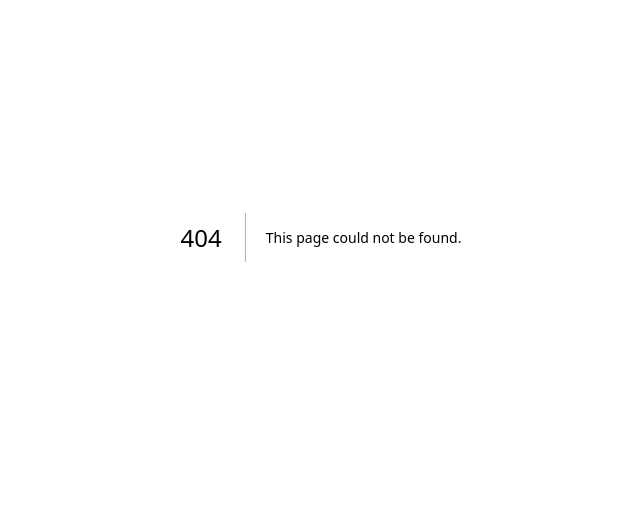
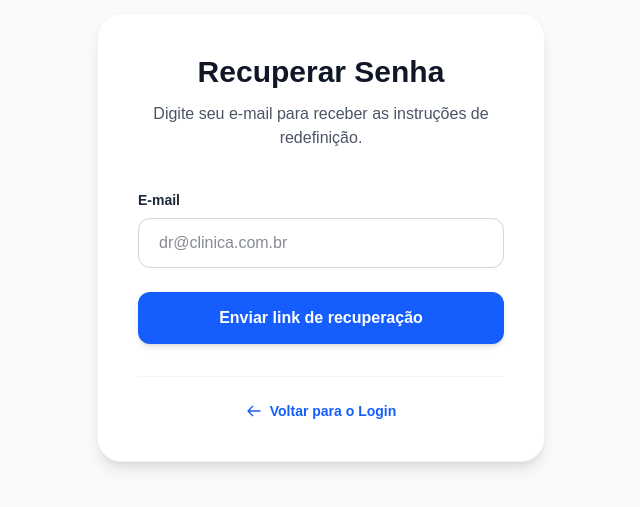
Before and after one commit to pedroso-dev/dental-ia-web, a Next.js app: page /forgot-password in a window 1280 px wide. Before the commit this address had no page. Shown: the part 163-670 px from the top of the page, without its empty margins (319-959 px from the left). Built offline with nearby package versions, Linux system fonts and the light colour scheme; no server answers.

Commit message:
feat: add password recovery

```diff
--- /dev/null
+++ b/src/app/forgot-password/page.tsx
@@ -0,0 +1,135 @@
+"use client";
+
+import { useState } from "react";
+import { createClient } from "@/utils/supabase/client";
+import Link from "next/link";
+
+export default function ForgotPasswordPage() {
+  const [email, setEmail] = useState("");
+  const [message, setMessage] = useState("");
+  const [error, setError] = useState("");
+  const [isLoading, setIsLoading] = useState(false);
+
+  const supabase = createClient();
+
+  const handleResetPassword = async (e: React.FormEvent) => {
+    e.preventDefault();
+    setIsLoading(true);
+    setMessage("");
+    setError("");
+
+    const { error } = await supabase.auth.resetPasswordForEmail(email, {
+      redirectTo: `${window.location.origin}/update-password`,
+    });
+
+    if (error) {
+      setError(error.message);
+    } else {
+      setMessage(
+        "Se este e-mail estiver cadastrado, você receberá um link de recuperação em instantes.",
+      );
+    }
+    setIsLoading(false);
+  };
+
+  return (
+    <div className="min-h-screen bg-gray-50 flex flex-col justify-center items-center p-4">
+      <div className="max-w-md w-full bg-white p-10 rounded-3xl shadow-lg border border-gray-100">
+        <h2 className="text-3xl font-bold text-gray-900 text-center mb-3">
+          Recuperar Senha
+        </h2>
+        <p className="text-gray-600 text-base text-center mb-10">
+          Digite seu e-mail para receber as instruções de redefinição.
+        </p>
+
+        <form onSubmit={handleResetPassword} className="space-y-6">
+          {error && (
+            <div className="p-4 bg-red-100 text-red-900 text-sm rounded-xl border border-red-200 flex items-start gap-3 shadow-inner">
+              <svg
+                className="w-5 h-5 text-red-600 mt-0.5 shrink-0"
+                fill="none"
+                viewBox="0 0 24 24"
+                stroke="currentColor"
+              >
+                <path
+                  strokeLinecap="round"
+                  strokeLinejoin="round"
+                  strokeWidth={2}
+                  d="M10 14l2-2m0 0l2-2m-2 2l-2-2m2 2l2 2m7-2a9 9 0 11-18 0 9 9 0 0118 0z"
+                />
+              </svg>
+              <span>{error}</span>
+            </div>
+          )}
+
+          {message && (
+            <div className="p-4 bg-green-100 text-green-900 text-sm rounded-xl border border-green-200 flex items-start gap-3 shadow-inner transition-all animate-fade-in">
+              <svg
+                className="w-5 h-5 text-green-600 mt-0.5 shrink-0"
+                fill="none"
+                viewBox="0 0 24 24"
+                stroke="currentColor"
+              >
+                <path
+                  strokeLinecap="round"
+                  strokeLinejoin="round"
+                  strokeWidth={2}
+                  d="M9 12l2 2 4-4m6 2a9 9 0 11-18 0 9 9 0 0118 0z"
+                />
+              </svg>
+              <span>{message}</span>
+            </div>
+          )}
+
+          <div>
+            <label
+              htmlFor="email"
+              className="block text-sm font-semibold text-gray-800 mb-2"
+            >
+              E-mail
+            </label>
+            <input
+              id="email"
+              type="email"
+              required
+              className="w-full px-5 py-3 border border-gray-300 rounded-xl focus:ring-2 focus:ring-blue-500 focus:border-blue-500 outline-none transition-all text-gray-900"
+              value={email}
+              onChange={(e) => setEmail(e.target.value)}
+              placeholder="dr@clinica.com.br"
+            />
+          </div>
+
+          <button
+            type="submit"
+            disabled={isLoading}
+            className="w-full bg-blue-600 text-white font-semibold py-3.5 rounded-xl hover:bg-blue-700 transition-colors disabled:opacity-70 disabled:cursor-not-allowed shadow-md hover:shadow-lg"
+          >
+            {isLoading ? "Enviando..." : "Enviar link de recuperação"}
+          </button>
+        </form>
+
+        <div className="mt-8 text-center pt-6 border-t border-gray-100">
+          <Link
+            href="/login"
+            className="text-sm text-blue-600 font-semibold hover:text-blue-500 hover:underline flex items-center justify-center gap-2"
+          >
+            <svg
+              className="w-4 h-4"
+              fill="none"
+              viewBox="0 0 24 24"
+              stroke="currentColor"
+            >
+              <path
+                strokeLinecap="round"
+                strokeLinejoin="round"
+                strokeWidth={2}
+                d="M10 19l-7-7m0 0l7-7m-7 7h18"
+              />
+            </svg>
+            Voltar para o Login
+          </Link>
+        </div>
+      </div>
+    </div>
+  );
+}
--- a/src/app/login/page.tsx
+++ b/src/app/login/page.tsx
@@ -3,7 +3,7 @@
 import { useState, useEffect } from "react";
 import { useRouter } from "next/navigation";
 import { createClient } from "@/utils/supabase/client";
-import Link from "next/link"; // NOVO: Importação do Link
+import Link from "next/link";
 
 export default function LoginPage() {
   const [email, setEmail] = useState("");
@@ -105,9 +105,17 @@ export default function LoginPage() {
           </div>
 
           <div>
-            <label className="block text-sm font-medium text-gray-700">
-              Senha
-            </label>
+            <div className="flex justify-between items-center">
+              <label className="block text-sm font-medium text-gray-700">
+                Senha
+              </label>
+              <Link
+                href="/forgot-password"
+                className="text-sm font-medium text-blue-600 hover:text-blue-500 hover:underline"
+              >
+                Esqueceu a senha?
+              </Link>
+            </div>
             <input
               type="password"
               value={password}
@@ -140,7 +148,6 @@ export default function LoginPage() {
             </button>
           </div>
 
-          {/* NOVO: Links para as páginas legais */}
           <div className="mt-6 text-center text-xs text-gray-500">
             Ao entrar ou criar uma conta, você concorda com nossos <br />
             <Link href="/terms" className="text-blue-600 hover:underline">
--- /dev/null
+++ b/src/app/update-password/page.tsx
@@ -0,0 +1,92 @@
+"use client";
+
+import { useState } from "react";
+import { createClient } from "@/utils/supabase/client";
+import { useRouter } from "next/navigation";
+
+export default function UpdatePasswordPage() {
+  const [password, setPassword] = useState("");
+  const [error, setError] = useState("");
+  const [isLoading, setIsLoading] = useState(false);
+
+  const router = useRouter();
+  const supabase = createClient();
+
+  const handleUpdatePassword = async (e: React.FormEvent) => {
+    e.preventDefault();
+    setIsLoading(true);
+    setError("");
+
+    const { error } = await supabase.auth.updateUser({
+      password: password,
+    });
+
+    if (error) {
+      setError(error.message);
+      setIsLoading(false);
+    } else {
+      router.push("/");
+    }
+  };
+
+  return (
+    <div className="min-h-screen bg-gray-50 flex flex-col justify-center items-center p-4">
+      <div className="max-w-md w-full bg-white p-10 rounded-3xl shadow-lg border border-gray-100">
+        <h2 className="text-3xl font-bold text-gray-900 text-center mb-3">
+          Criar nova senha
+        </h2>
+        <p className="text-gray-600 text-base text-center mb-10">
+          Digite a sua nova senha de acesso abaixo.
+        </p>
+
+        <form onSubmit={handleUpdatePassword} className="space-y-6">
+          {error && (
+            <div className="p-4 bg-red-100 text-red-900 text-sm rounded-xl border border-red-200 flex items-start gap-3 shadow-inner">
+              <svg
+                className="w-5 h-5 text-red-600 mt-0.5 shrink-0"
+                fill="none"
+                viewBox="0 0 24 24"
+                stroke="currentColor"
+              >
+                <path
+                  strokeLinecap="round"
+                  strokeLinejoin="round"
+                  strokeWidth={2}
+                  d="M10 14l2-2m0 0l2-2m-2 2l-2-2m2 2l2 2m7-2a9 9 0 11-18 0 9 9 0 0118 0z"
+                />
+              </svg>
+              <span>{error}</span>
+            </div>
+          )}
+
+          <div>
+            <label
+              htmlFor="password"
+              className="block text-sm font-semibold text-gray-800 mb-2"
+            >
+              Nova Senha
+            </label>
+            <input
+              id="password"
+              type="password"
+              required
+              minLength={6}
+              className="w-full px-5 py-3 border border-gray-300 rounded-xl focus:ring-2 focus:ring-blue-500 focus:border-blue-500 outline-none transition-all text-gray-900"
+              value={password}
+              onChange={(e) => setPassword(e.target.value)}
+              placeholder="Mínimo de 6 caracteres"
+            />
+          </div>
+
+          <button
+            type="submit"
+            disabled={isLoading}
+            className="w-full bg-blue-600 text-white font-semibold py-3.5 rounded-xl hover:bg-blue-700 transition-colors disabled:opacity-70 disabled:cursor-not-allowed shadow-md hover:shadow-lg"
+          >
+            {isLoading ? "A guardar..." : "Guardar e Entrar"}
+          </button>
+        </form>
+      </div>
+    </div>
+  );
+}
```
